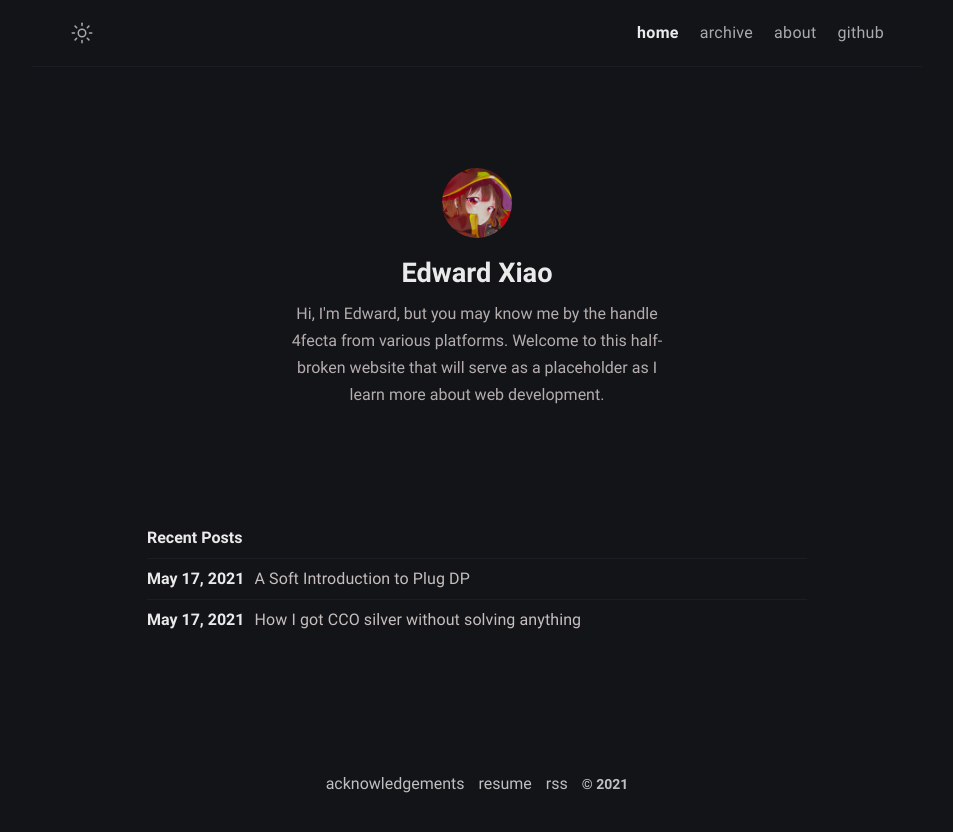
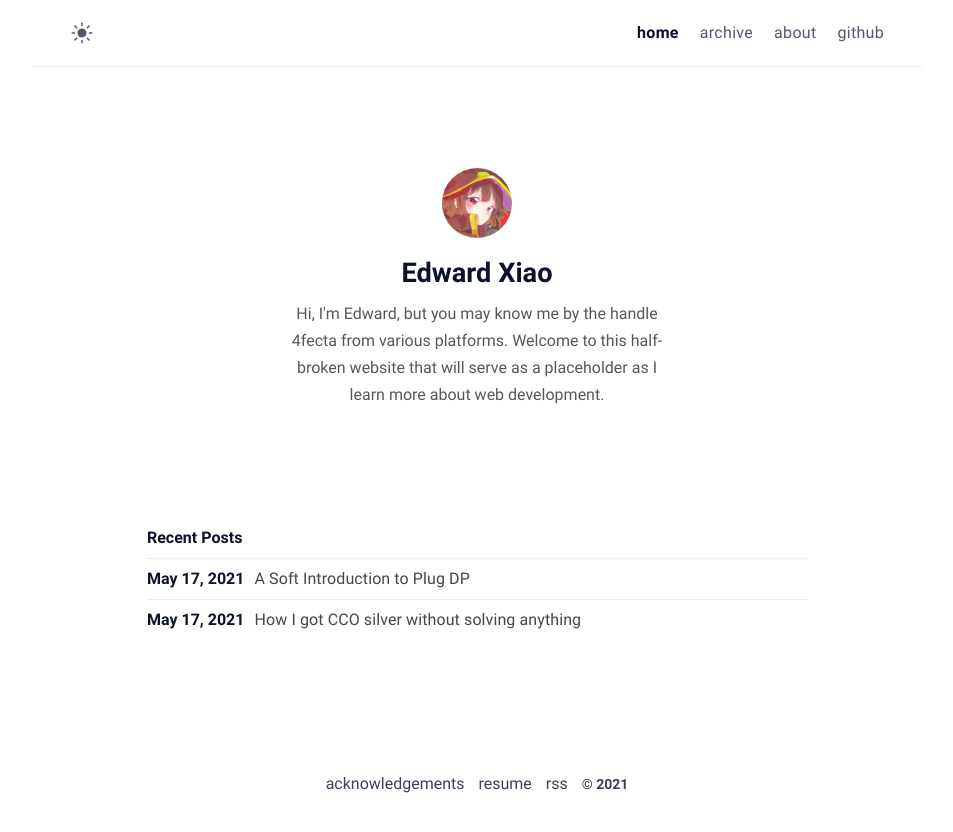
Before and after one commit to 4fecta/4fecta.ca, a Jekyll site: the page built from index.md, in a window 1280 px wide. Shown: the top 832 px of the page, without its empty margins (163-1116 px from the left). Built offline with Jekyll 4.4.1, drawn with Linux system fonts in a browser that asks for light colours.

Commit message:
Update _config.yml

```diff
--- a/_config.yml
+++ b/_config.yml
@@ -6,7 +6,7 @@ lang: en-US # default lang
 timezone: Canada/Eastern # set your timezone
 image: assets/img/229166.png # This image used for Open Graph more info https://ogp.me/
 repo: https://github.com/4fecta/4fecta.github.io # site repo [optional]
-mode: dark # default theme "dark" | "light"
+mode: light # default theme "dark" | "light"
 
 # Profile settings
 author:
@@ -14,7 +14,7 @@ author:
   bio: >- # tell to the world
     Hi, I'm Edward, but you may know me by the handle 4fecta from various platforms. Welcome to this half-broken website that will serve as a placeholder as I learn more about web development.
   username: 4fecta # general username
-  github: github_username # github username
+  github: 4fecta # github username
   twitter: twitter_username # twitter username
   facebook: facebook_username # facebook username
   email: your-email@email.com # email adress
```
